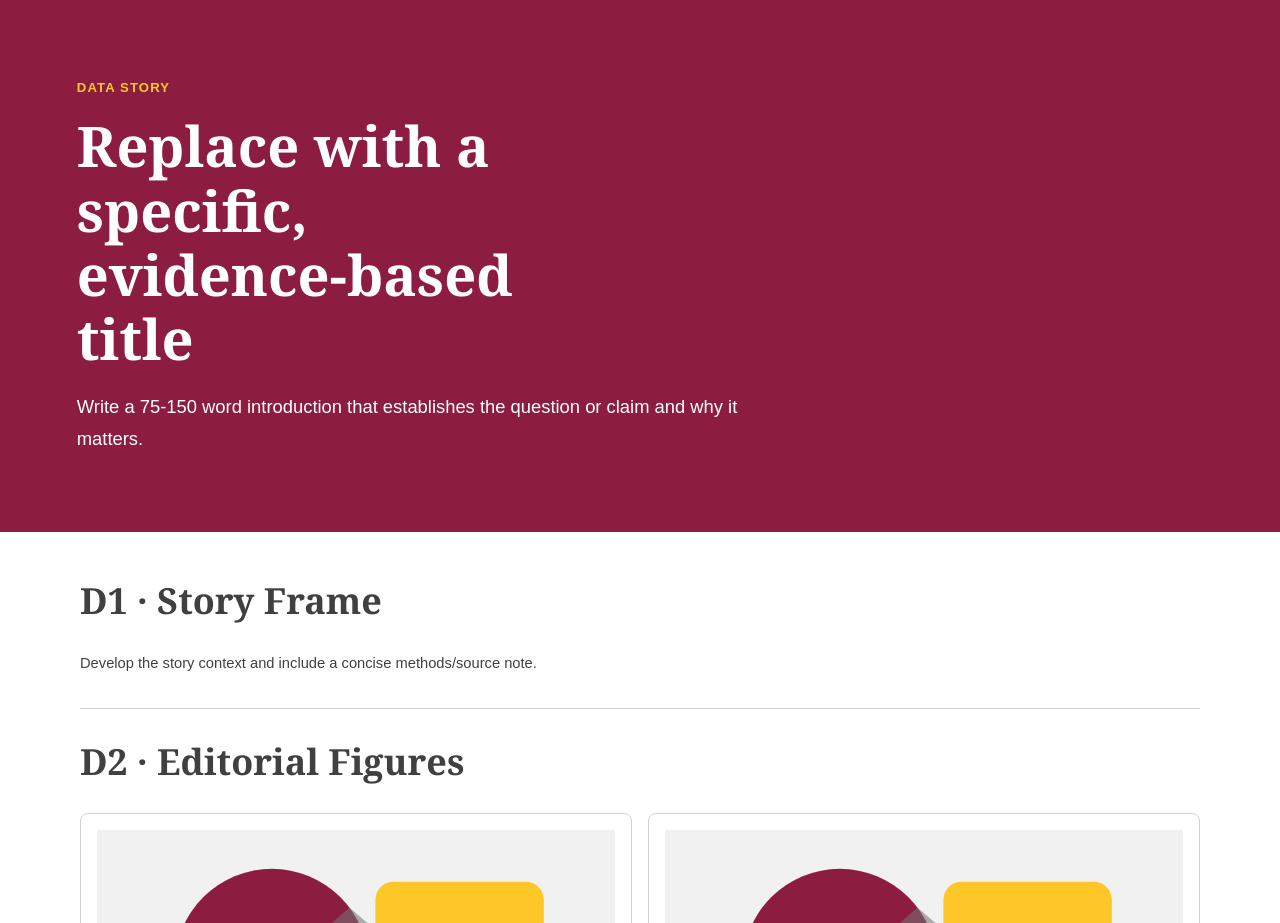
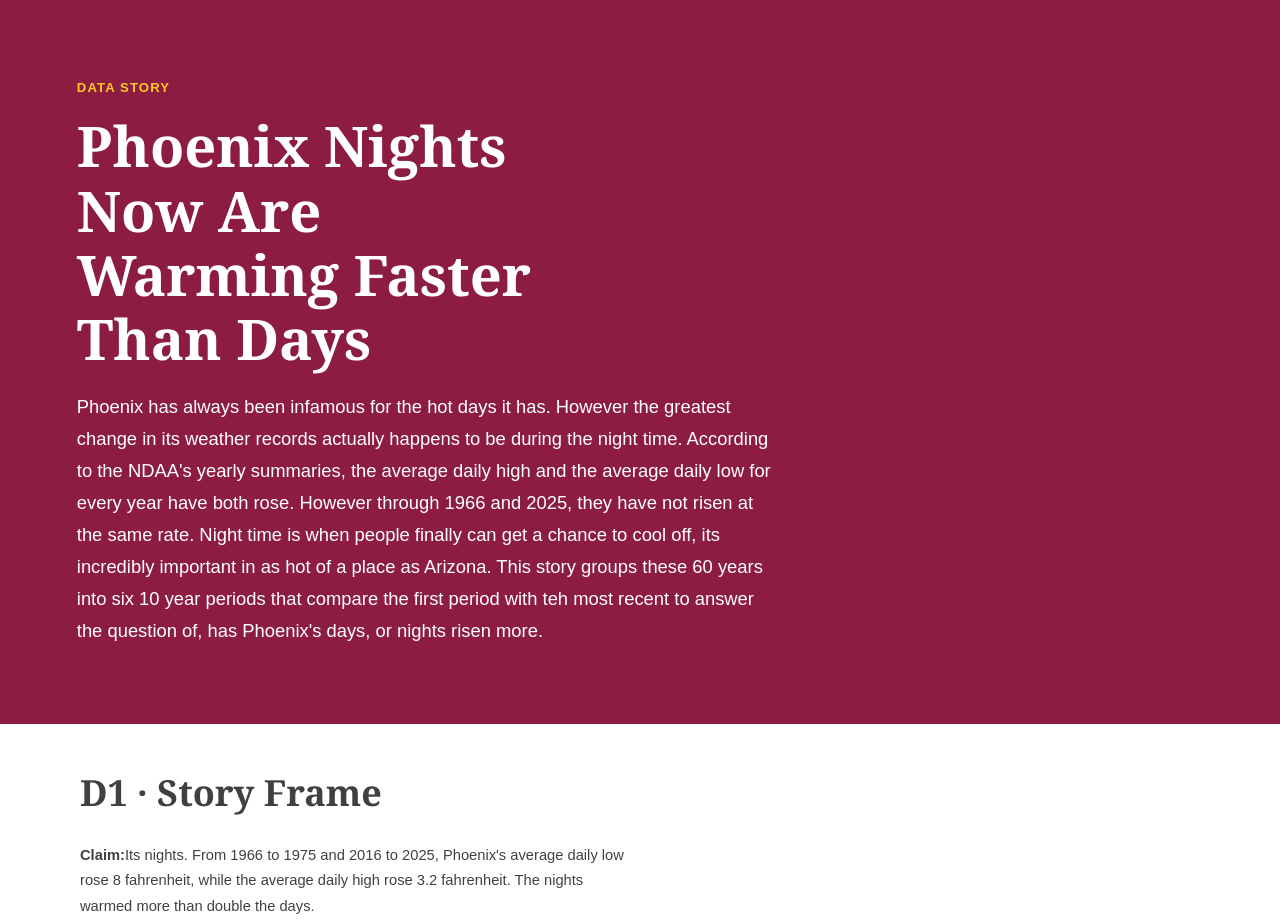
Before and after one commit to Joda132/Deliverable-Data-Story, a plain HTML site: page index.html in a window 1280 px wide. Shown: the top 923 px of the page. Drawn offline with Linux system fonts and the light colour scheme; a web font is replaced by a local one.

Commit message:
Wrote the headline, lede, and story frame
I replaced teh header and D1 placeholders with the story's question and answer. I also completed the page title and Lede, the D1 claim and D1 context. Lastly I added a story's additions block to the styles.css file.

```diff
--- a/index.html
+++ b/index.html
@@ -1,18 +1,19 @@
 <!doctype html>
 <html lang="en"><head><meta charset="utf-8">
     <meta name="viewport" content="width=device-width, initial-scale=1">
-    <title>Data Story</title><link rel="stylesheet" href="reset.css"><link rel="stylesheet" href="module1.css"><link rel="stylesheet" href="styles.css">
+    <title>Phoenix Nights Now Are Warming Faster Than Days</title><link rel="stylesheet" href="reset.css"><link rel="stylesheet" href="module1.css"><link rel="stylesheet" href="styles.css">
 </head>
 <body>
     <header class="story-header">
         <p class="eyebrow">Data Story</p>
-        <h1>Replace with a specific, evidence-based title</h1>
-        <p class="lede">Write a 75-150 word introduction that establishes the question or claim and why it matters.</p>
+        <h1>Phoenix Nights Now Are Warming Faster Than Days</h1>
+        <p class="lede">Phoenix has always been infamous for the hot days it has. However the greatest change in its weather records actually happens to be during the night time. According to the NDAA's yearly summaries, the average daily high and the average daily low for every year have both rose. However through 1966 and 2025, they have not risen at the same rate. Night time is when people finally can get a chance to cool off, its incredibly important in as hot of a place as Arizona. This story groups these 60 years into six 10 year periods that compare the first period with teh most recent to answer the question of, has Phoenix's days, or nights risen more.</p>
     </header>
     <main>
         <section id="story-frame">
             <h2>D1 · Story Frame</h2>
-            <p>Develop the story context and include a concise methods/source note.</p>
+            <p><strong>Claim:</strong>Its nights. From 1966 to 1975 and 2016 to 2025, Phoenix's average daily low rose 8 fahrenheit, while the average daily high rose 3.2 fahrenheit. The nights warmed more than double the days.</p>
+            <p>Year to year, the averages of each fall and rise. However over six decades the low has began to climb faster. With each reaching hteir highest values in this 60 year record during 2024. 90 fahrenheit for the average high and 66.6 fahrenheit for the average low. In 1966, the average high was 30.3 fahrenheit warmer than the average low. And by 2025, the gap was 23.3 fahrenheit.</p>
         </section>
         <section id="figures">
             <h2>D2 · Editorial Figures</h2>
@@ -29,7 +30,7 @@
         </section>
         <section id="data-table">
             <h2>D3 · Accessible Data Table</h2>
-            <div class="table-region" role="region" aria-label="Phoenix Airport temperatures for every 10 years" tabindex="0">
+            <div class="table-region" role="region" aria-label="Phoenix Airport temperatures by 10 year period" tabindex="0">
                 <table>
                     <caption>Phoenix Airport 10 year averages</caption>
                     <thead>
--- a/styles.css
+++ b/styles.css
@@ -90,3 +90,6 @@ thead{
     stroke:var(--color-muted);
     stroke-width:8;
 }
+section>p{
+    max-width:var(--measure);
+}
```
